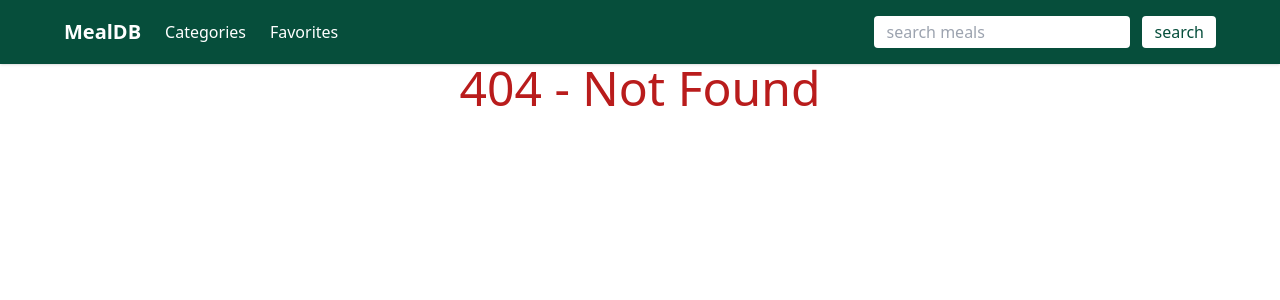
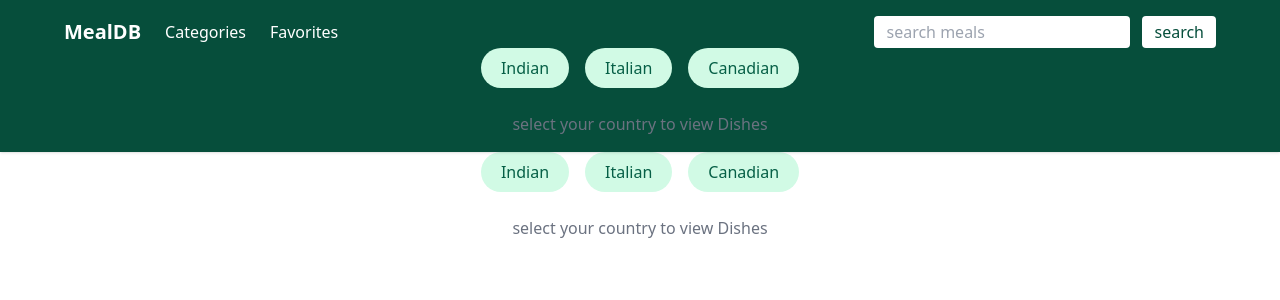
Before and after one commit to thendralarasan/mealdb, a React (Vite) app: page /country in a window 1280 px wide. Before the commit this address had no page. Shown: the top 300 px of the page. Built offline with nearby package versions, Linux system fonts and the light colour scheme.

Commit message:
updated conutry feature

```diff
--- a/src/App.jsx
+++ b/src/App.jsx
@@ -6,6 +6,8 @@ import Mealdetails from "./pages/Mealdetails";
 import { FavoritesProvider } from "./Contexts/Favcontexts";
 import Favorites from "./pages/Favorites";
 import SearchResult from "./pages/SearchResult";
+import Countrymeals from "./pages/Countrymeals";
+
 
 function App() {
   return (
@@ -18,6 +20,7 @@ function App() {
       <Route path="/meal/:id"  element={<Mealdetails/>} />
       <Route path="/favorites" element={<Favorites/>} />
       <Route path="/search" element={<SearchResult/>}/>
+       <Route path="/country" element={<Countrymeals/>}/>
       <Route path="*" element={<h1 className=" text-center text-5xl text-red-700">404 - Not Found</h1>}/>
     </Routes>
     </FavoritesProvider>
--- a/src/api/mealdb.js
+++ b/src/api/mealdb.js
@@ -6,3 +6,4 @@
  export const fetchmeabyCategory =(cat)=> axios.get (`${Base}/filter.php?c=${cat}`)
  export const fetchmealbyId =(id)=>axios.get(`${Base}/lookup.php?i=${id}`)
  export const searchmeals =(query)=> axios.get(`${Base}/search.php?s=${query}`)
+ export const fetchmealbyarea =(area)=> axios.get(`${Base}/filter.php?a=${area}`)
--- a/src/components/Header.jsx
+++ b/src/components/Header.jsx
@@ -1,28 +1,36 @@
 import React, { useState } from 'react'
 import { Link, useNavigate } from 'react-router-dom'
+import Countrymeals from '../pages/Countrymeals';
 
 const Header = () => {
   const [query ,setquery]=useState("");
   const navigate = useNavigate();
 
-  const handlesearch = async(e)=>{
+  const handlesearch = (e)=>{
     e.preventDefault();
     if(!query.trim())return
     navigate(`/search?q=${encodeURIComponent(query)}`);
   }
   return (
-  <header className= "bg-emerald-900 text-white p-4 shadow ">
+  <header className= "bg-emerald-900 text-white p-4 shadow relative ">
     <nav className= " max-w-6xl mx-auto flex flex-col sm:flex-row gap-4 items-center justify-between">
         <div className= " flex items-center gap-6">
         <Link to="/" className= "text-xl font-bold">MealDB</Link>
         <Link to="/">Categories</Link>
         <Link to="/favorites">Favorites</Link>
+              <div className="mt-4 flex justify-center items-center gap-3">
+
+</div>
+
         </div>
         <form onSubmit={handlesearch}className="flex gap-3">
             <input type="text" value={query} onChange={(e)=>setquery(e.target.value)} className= "bg-white px-3 py-1 rounded outline-none  text-gray-800  w-48 sm:w-64"  placeholder='search meals'/>
             <button type='sumbit' className="bg-white text-emerald-900 px-3 py-1 rounded hover:bg-gray-100">search</button>
         </form>
     </nav>
+    <div className='flex justify-center'>
+      <Countrymeals/>
+    </div>
  </header>
   )
 }
--- a/src/pages/CategaryMeals.jsx
+++ b/src/pages/CategaryMeals.jsx
@@ -14,7 +14,7 @@ const CategaryMeals = () => {
         .then((Response)=> setmeals(Response.data.meals || []))
         .catch((err)=> console.log(err))
         .finally(()=>setloading(false));
-    },[]);
+    },[category]);
     if(loading)return <LoadingSpinner/>
   return (
     <div className='max-w-6xl mx-auto p-4'>
--- /dev/null
+++ b/src/pages/Countrymeals.jsx
@@ -0,0 +1,56 @@
+import React, {  useEffect, useState } from 'react'
+import { fetchmealbyarea } from '../api/mealdb'
+import Mealcart from '../components/Mealcart'
+import LoadingSpinner from '../components/LoadingSpinner'
+
+
+const countries=[
+    { label:" Indian " ,value:"Indian"},
+    {label:" Italian", value:"Italian"},
+    {label:"Canadian" , value:"Canadian"}
+]
+const Countrymeals = () => {
+     const [Acitivecountry , setAcitivecountry]= useState(null)
+     const [meals,setMeals]=useState([])
+     const [loading,setloading]=useState(false)
+
+     useEffect(()=>{
+        if(!Acitivecountry) return;
+
+        setloading(true)
+        fetchmealbyarea(Acitivecountry)
+        .then((Response)=> setMeals(Response.data.meals ||[]))
+        .catch(console.log)
+        .finally(()=>setloading(false))
+     },[Acitivecountry])
+  return (
+    <div className=' space-y-6'>
+      <div className=' flex justify-center gap-4'>
+        {countries.map((c)=>(
+            <button key={c.value}
+            onClick={()=> setAcitivecountry(c.value)}
+            className={`px-5 py-2 rounded-full font-medium transition ${Acitivecountry === c.value ? "bg-emerald-700 text-white":"bg-emerald-100 text-emerald-800 hover:bg-emerald-200"}`}
+            >
+           {c.label}
+            </button>
+        ))}
+      </div>
+      {loading && <LoadingSpinner/>}
+      {!loading && Acitivecountry && (
+        <>
+        <h3 className='text-xl font-semibold text-center'>{Acitivecountry}Dishes</h3>
+        <div className='grid grid-cols-2 sm:grid-cols-3 md:grid-cols-4 gap-6'> {meals.map(meal=>(
+            <Mealcart key={meal.idMeal} meal={meal}/>
+        ))}</div>
+        </>
+      )}
+      {!Acitivecountry && (
+        <p className='text-center text-gray-500'>
+            select your country to view Dishes
+        </p>
+      )}
+    </div>
+  )
+}
+
+export default Countrymeals
--- a/src/pages/Home.jsx
+++ b/src/pages/Home.jsx
@@ -2,6 +2,7 @@ import { useEffect ,useState} from 'react'
 import LoadingSpinner from '../components/LoadingSpinner';
 import { fetchcategories } from '../api/mealdb';
 import { Link } from 'react-router-dom';
+
 
 const Home = () => {
     const [Categories, setcategories] = useState([])
@@ -17,6 +18,7 @@ const Home = () => {
     },[]);
     if(loading) return <LoadingSpinner/>
       return <div className="max-w-6xl mx-auto p-3">
+
         <div className="text-center mb-10 mt-3">
             <h1 className="text-2xl md:text-3xl font-semibold text-emerald-900 tracking-tight">Browse meal Categories</h1>
             <p className='mt-3 text-lg text-gray-500 font-semibold '>discover delicious recipes from around the world</p>
@@ -34,6 +36,7 @@ const Home = () => {
             </Link>
         ))}
         </div>
+
      </div>
 }
 export default Home
```
